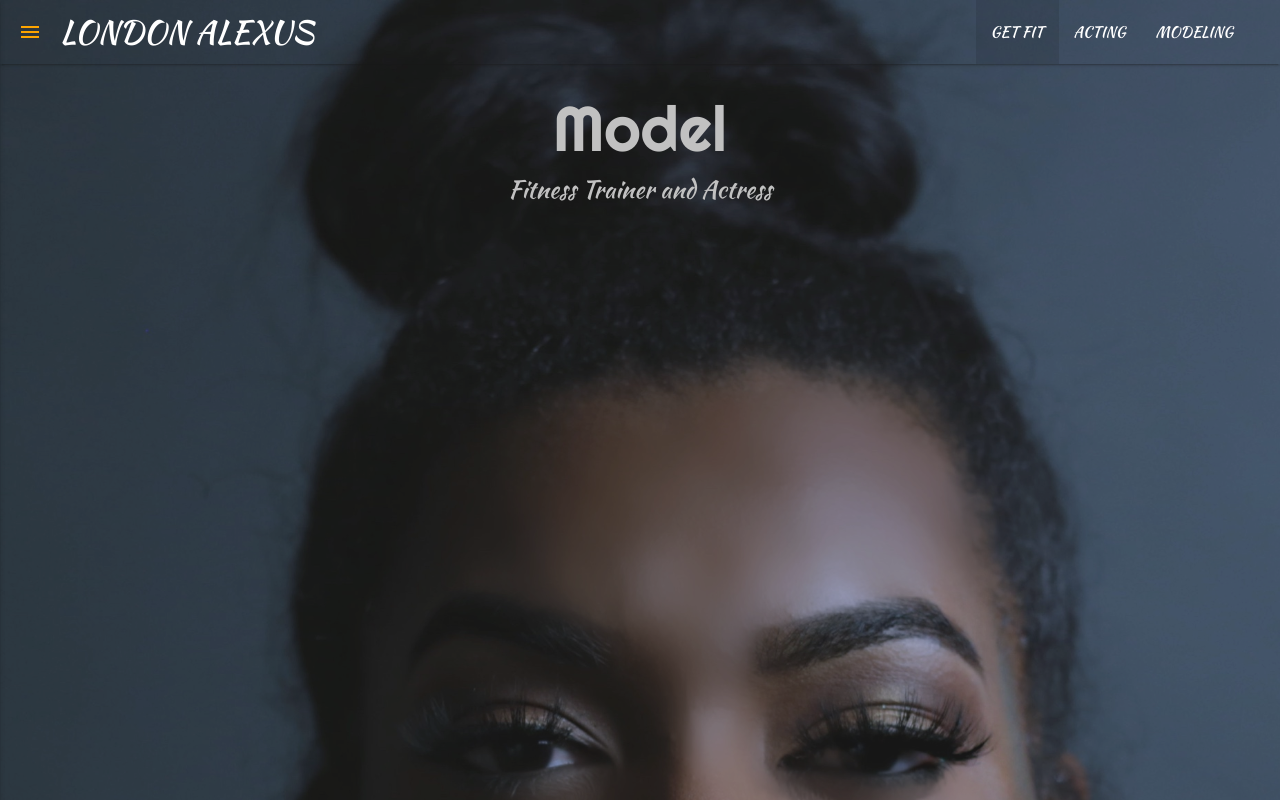
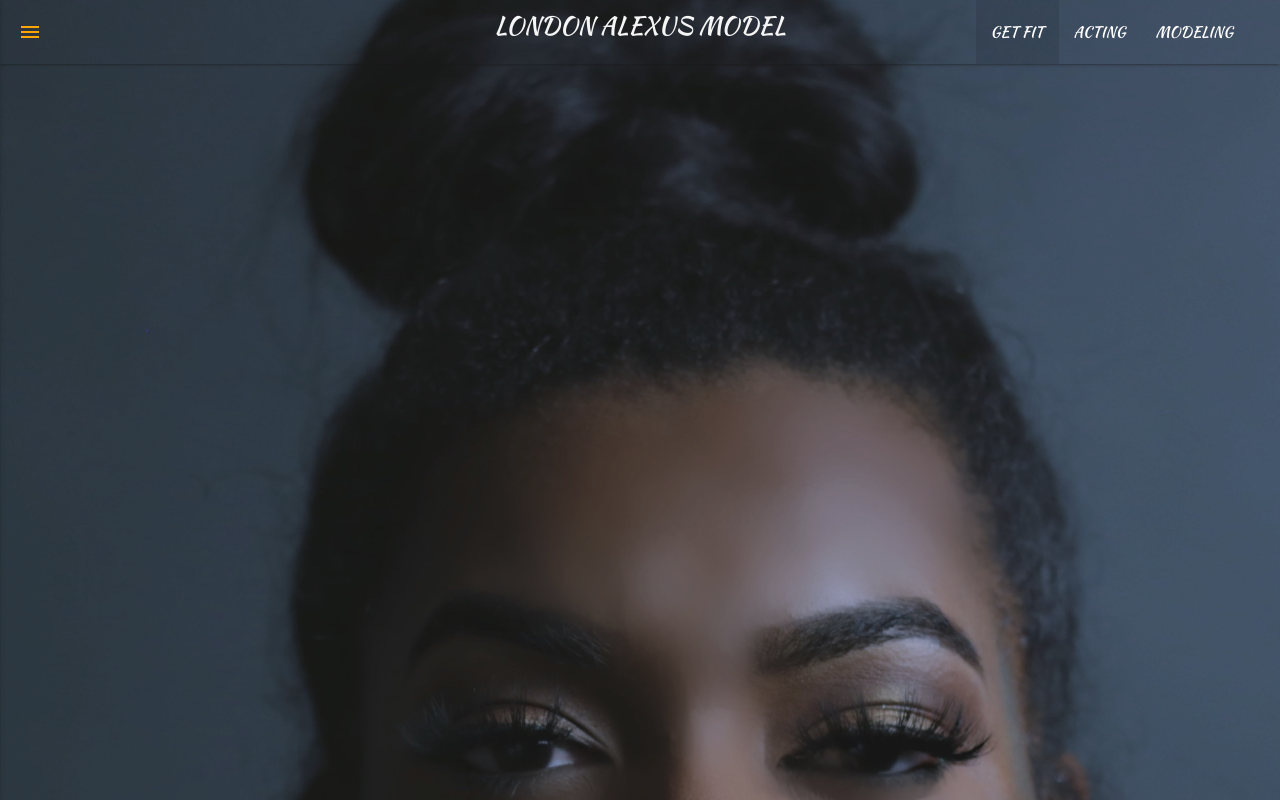
Before and after one commit to Mjsmith30/londonsfitness, a plain HTML site: page model.html in a window 1280 px wide. Shown: the top 800 px of the page. Drawn offline with nearby package versions, Linux system fonts and the light colour scheme.

```diff
--- a/model.html
+++ b/model.html
@@ -22,7 +22,7 @@
 
         <a href="#" data-activates="mobile-nav" class="button-collapse show-on-large">
           <i class="material-icons">menu</i>
-          <a href="index html" class="brand-logo">LONDON ALEXUS</a>
+          <a href="index html" class="center brand-logo"><h5>LONDON ALEXUS MODEL</h5></a>
           <ul class="right hide-on-med-and-down">
             <li class="active">
               <a href="index.html">GET FIT</a>
@@ -48,8 +48,8 @@
       </li>
     </ul>
   </nav>
-  <h1 class="center">Model</h1>
-  <h5 class="center">Fitness Trainer and Actress</h5>
+  <h1 class="center"></h1>
+  <h5 class="center"></h5>
 </header>
 
 <!-- section main -->
```
